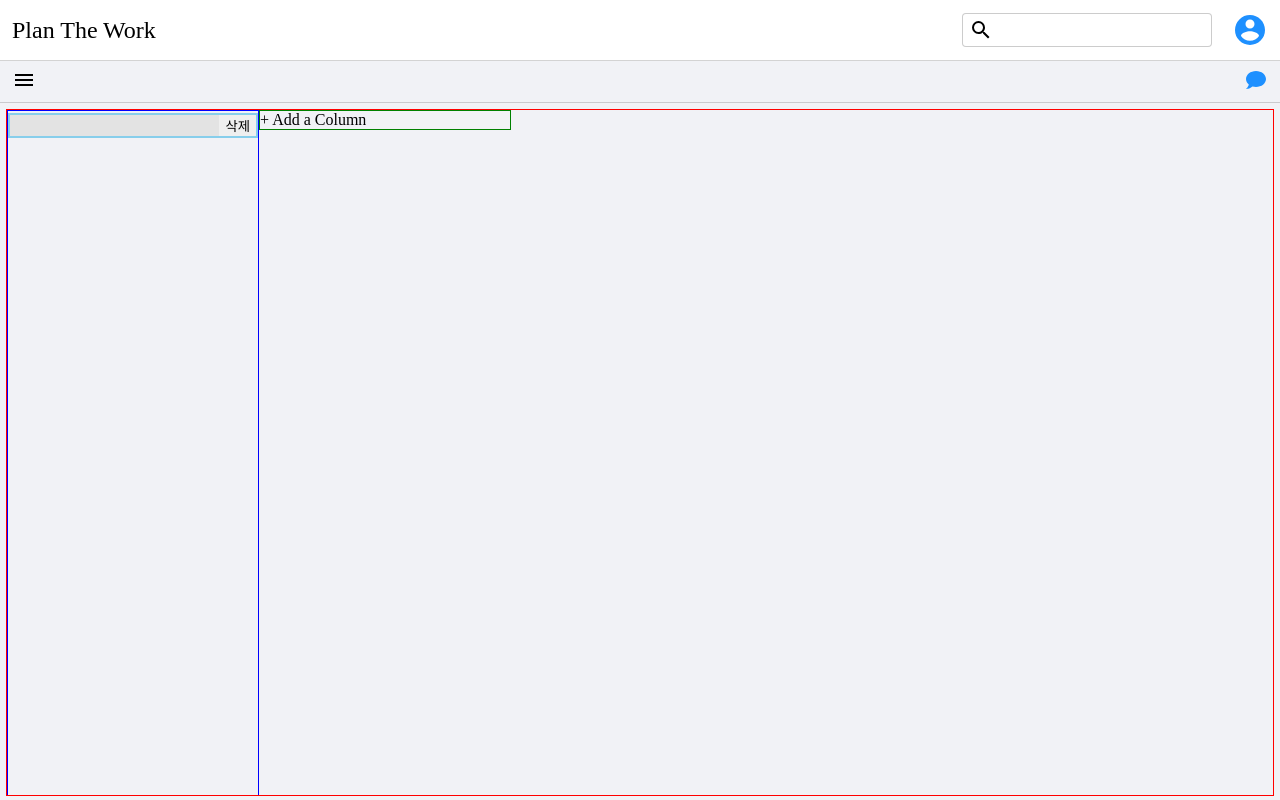
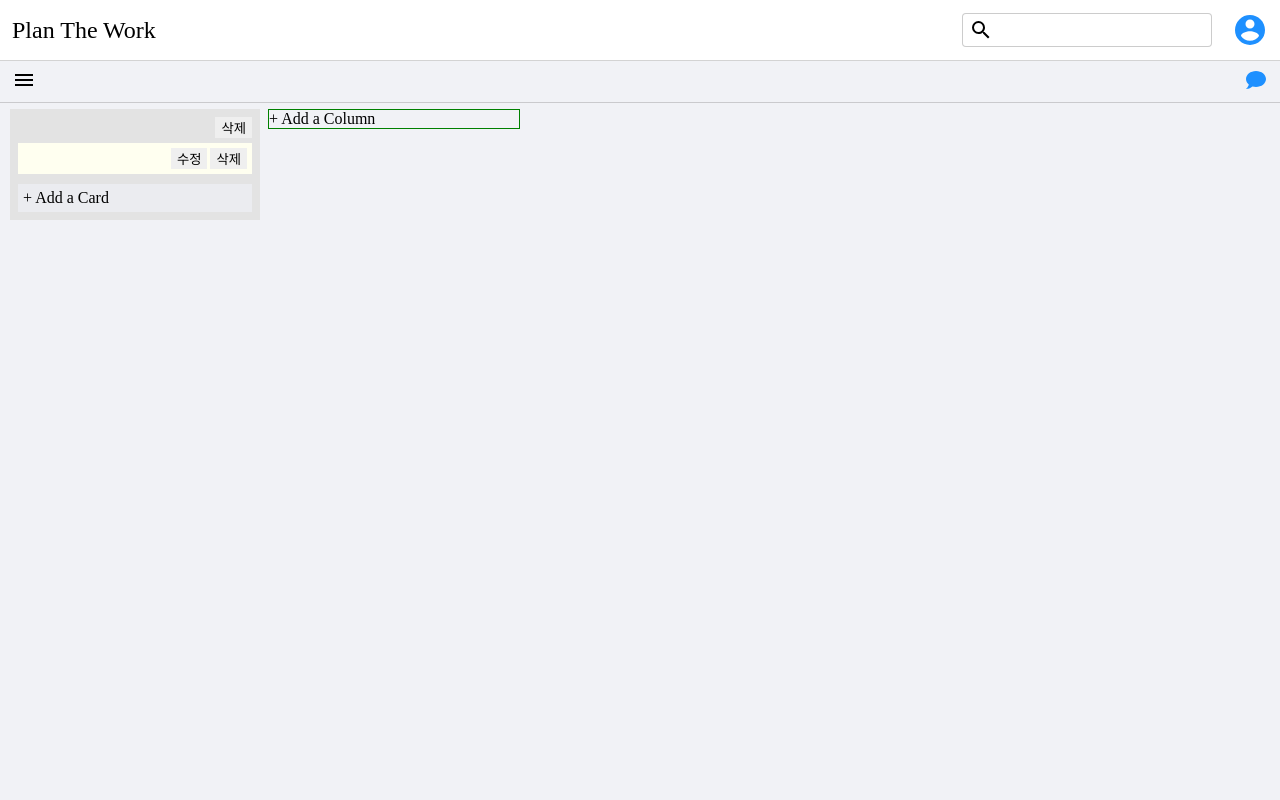
Before and after one commit to AustinHyoung/PTW-React, a React app: page /board in a window 1280 px wide. Built offline with nearby package versions, Linux system fonts and the light colour scheme; sample sign-in values are in the browser's storage; a web font is replaced by a local one.

Commit message:
style edit, name change, card order

```diff
--- a/src/components/BoardComponent.tsx
+++ b/src/components/BoardComponent.tsx
@@ -19,27 +19,25 @@ import Counter from './Counter';
 import { PathPayload } from '../redux/types';
 
 const BoardComponent = () => {
-  const info = useSelector((state: RootState) => state.info.data);
   const { id } = useParams();
-  console.log('info', info);
 
-  // 상태 조회
-  const count = useSelector((state: RootState) => state.count.count);
-  const dispatch = useDispatch();
-  console.log(count);
+  // // 상태 조회
+  // const count = useSelector((state: RootState) => state.count.count);
+  // const dispatch = useDispatch();
+  // console.log(count);
 
-  // 액션 함수에 디스패치 => 업데이트
-  const onIncrease = ({ id }: PathPayload) => {
-    dispatch(increase({ id }));
-  };
+  // // 액션 함수에 디스패치 => 업데이트
+  // const onIncrease = ({ id }: PathPayload) => {
+  //   dispatch(increase({ id }));
+  // };
 
-  const onDecrease = () => {
-    dispatch(decrease());
-  };
+  // const onDecrease = () => {
+  //   dispatch(decrease());
+  // };
 
-  const onNumIncrease = (payload: number) => {
-    dispatch(numIncrease(payload));
-  };
+  // const onNumIncrease = (payload: number) => {
+  //   dispatch(numIncrease(payload));
+  // };
 
   const [leftSide, setLeftSide] = useState(false);
   const [rightSide, setRightSide] = useState(false);
--- a/src/components/dnd/Board.tsx
+++ b/src/components/dnd/Board.tsx
@@ -5,6 +5,7 @@ import { addColumn, deleteColumn, editColumn } from '../../redux/action/actions'
 import { CardsListProps } from '../../redux/types';
 import Column from './Column';
 import AddColumn from './AddColumn';
+import * as S from '../../styles/styles';
 
 interface Props {
   boardNo: number;
@@ -31,20 +32,13 @@ const Board = ({ boardNo, cardsList, title }: Props) => {
       <Droppable droppableId={strBoardNo} type="BOARD" direction="horizontal">
         {(provided) => {
           return (
-            <div
-              {...provided.droppableProps}
-              ref={provided.innerRef}
-              style={{ display: 'flex', height: '100%', overflowY: 'hidden', border: '1px solid red' }}
-            >
+            <S.DroppableBoard {...provided.droppableProps} ref={provided.innerRef}>
               {cardsList.map(({ cards_list_no, title, card, list_order }) => (
-                <div
-                  style={{ height: '100%', display: 'inline-block', verticalAlign: 'top', border: '1px solid blue' }}
-                  key={cards_list_no}
-                >
+                <S.CardsListSpace key={cards_list_no}>
                   <Column
                     {...{
-                      list_order,
-                      cards_list_no,
+                      listOrder: list_order,
+                      cardsListNo: cards_list_no,
                       card,
                       title,
                       handleOnDeleteColumn: handleOnDeleteColumn(cards_list_no),
@@ -52,13 +46,13 @@ const Board = ({ boardNo, cardsList, title }: Props) => {
                     }}
                     key={cards_list_no}
                   />
-                </div>
+                </S.CardsListSpace>
               ))}
               {provided.placeholder}
-              <div>
+              <S.AddColumnSpace>
                 <AddColumn handleOnAddColumn={handleOnAddColumn} />
-              </div>
-            </div>
+              </S.AddColumnSpace>
+            </S.DroppableBoard>
           );
         }}
       </Droppable>
--- a/src/components/dnd/Card.tsx
+++ b/src/components/dnd/Card.tsx
@@ -1,47 +1,45 @@
 import React, { useState } from 'react';
 import { Draggable } from 'react-beautiful-dnd';
-import { CardsProps } from '../../redux/types';
+import { CardProps } from '../../redux/types';
 import EditCard from './EditCard';
+import * as S from '../../styles/styles';
 
-interface CardProps {
-  card: CardsProps;
-  index: number;
-  onDelete: (cardId: string) => void;
-  onSave: (newCard: CardsProps) => void;
+interface Props {
+  cards: CardProps;
+  onDelete: (cardNo: number) => void;
+  onSave: (newCard: CardProps) => void;
 }
 
-const Card = ({ card, index, onDelete, onSave }: CardProps) => {
+const Card = ({ cards, onDelete, onSave }: Props) => {
   const [anchorEl, setAnchorEl] = useState(null);
 
-  const handleOnDelete = () => onDelete(card.id);
+  const strCardNo = String(cards.card_no);
+
+  const handleOnDelete = () => onDelete(cards.card_no);
 
   const handleOpenEdit = (e: React.MouseEvent<HTMLButtonElement>) => setAnchorEl(e.currentTarget);
 
   const handleCloseEdit = () => setAnchorEl(null);
 
-  const handleOnSave = (newCard: CardsProps) => {
+  const handleOnSave = (newCard: CardProps) => {
     setAnchorEl(null);
     onSave(newCard);
   };
   return (
     <>
-      <Draggable draggableId={card.id} index={index}>
+      <Draggable draggableId={strCardNo} index={cards.card_order}>
         {(provided, snapshot) => {
           return (
-            <div
+            <S.DraggableCard
               ref={provided.innerRef}
               {...provided.draggableProps}
               {...provided.dragHandleProps}
               style={{
                 ...provided.draggableProps.style,
-                height: 'auto',
-                background: 'ivory',
-                textAlign: 'left',
-                marginBottom: 5,
               }}
             >
               <div style={{ boxSizing: 'border-box', display: 'flex', padding: 5 }}>
-                <div style={{ flex: 1, wordBreak: 'break-all', whiteSpace: 'normal' }}>{card.title}</div>
+                <div style={{ flex: 1, wordBreak: 'break-all', whiteSpace: 'normal' }}>{cards.contents}</div>
                 <div>
                   <div style={{ display: 'flex', gap: 3 }}>
                     <button onClick={handleOpenEdit}>수정</button>
@@ -49,11 +47,11 @@ const Card = ({ card, index, onDelete, onSave }: CardProps) => {
                   </div>
                 </div>
               </div>
-            </div>
+            </S.DraggableCard>
           );
         }}
       </Draggable>
-      {anchorEl && <EditCard anchorEl={anchorEl} onClose={handleCloseEdit} card={card} onSave={handleOnSave} />}
+      {/* {anchorEl && <EditCard anchorEl={anchorEl} onClose={handleCloseEdit} card={card} onSave={handleOnSave} />} */}
     </>
   );
 };
--- a/src/components/dnd/Column.tsx
+++ b/src/components/dnd/Column.tsx
@@ -6,45 +6,37 @@ import { addCard, deleteCard, editCard } from '../../redux/action/actions';
 import ColumnHeader from './ColumnHeader';
 import Card from './Card';
 import AddCard from './AddCard';
+import * as S from '../../styles/styles';
 
 interface Props {
-  cards_list_no: number;
+  cardsListNo: number;
   title: string;
   card: CardProps[];
-  list_order: number;
+  listOrder: number;
   handleOnDeleteColumn: () => void;
   handleOnEditColumn: (title: string) => void;
 }
 
-const Column = ({ cards_list_no, title, card, list_order, handleOnDeleteColumn, handleOnEditColumn }: Props) => {
+const Column = ({ cardsListNo, title, card, listOrder, handleOnDeleteColumn, handleOnEditColumn }: Props) => {
   const dispatch = useDispatch();
   // dnd의 id는 string만 됨
-  const strCardsListNo = String(cards_list_no);
+  const strCardsListNo = String(cardsListNo);
 
-  //const handleOnAddCard = (cards_list_no: number) => (title: string) => dispatch(addCard({ title, columnId }));
+  const handleOnAddCard = (cardsListNo: number) => (title: string) => dispatch(addCard(title, cardsListNo));
 
-  //const handleOnDeleteCard = (cards_list_no: number) => (cardId: string) => dispatch(deleteCard({ columnId, cardId }));
+  const handleOnDeleteCard = (cardsListNo: number) => (cardNo: number) => dispatch(deleteCard(cardsListNo, cardNo));
 
-  //const handleOnEditCard = (cards_list_no: number) => (newCard: CardProps) => dispatch(editCard({ columnId, newCard }));
+  const handleOnEditCard = (cardsListNo: number) => (newCard: CardProps) => dispatch(editCard(cardsListNo, newCard));
 
   return (
-    <Draggable draggableId={strCardsListNo} index={list_order}>
+    <Draggable draggableId={strCardsListNo} index={listOrder}>
       {(provided) => {
         return (
-          <div
+          <S.DraggableColumn
             {...provided.draggableProps}
             ref={provided.innerRef}
             style={{
               ...provided.draggableProps.style,
-              backgroundColor: '#e3e3e3',
-              position: 'relative',
-              display: 'inline-flex',
-              maxHeight: '100%',
-              flexDirection: 'column',
-              boxSizing: 'border-box',
-              maxWidth: 250,
-              width: 250,
-              border: '2px solid skyblue',
             }}
           >
             <ColumnHeader
@@ -53,35 +45,30 @@ const Column = ({ cards_list_no, title, card, list_order, handleOnDeleteColumn,
               onDelete={handleOnDeleteColumn}
               onEdit={handleOnEditColumn}
             />
-            {/* <Droppable droppableId={strCardsListNo} type="COLUMN">
+            <Droppable droppableId={strCardsListNo} type="COLUMN">
               {(provided) => {
                 return (
-                  <div
-                    {...provided.droppableProps}
-                    ref={provided.innerRef}
-                    style={{ marginTop: 5, boxSizing: 'border-box', overflowY: 'auto', width: '100%', flex: 1 }}
-                  >
-                    {card?.map((cards, index) => {
+                  <S.DroppableColumn {...provided.droppableProps} ref={provided.innerRef}>
+                    {card?.map((cards) => {
                       return (
-                        // <Card
-                        //   {...{
-                        //     cards,
-                        //     index,
-                        //     onDelete: handleOnDeleteCard(cards_list_no),
-                        //     onSave: handleOnEditCard(cards_list_no),
-                        //   }}
-                        //   key={cards.card_no}
-                        // />
-                        <div>123123</div>
+                        <Card
+                          {...{
+                            cards,
+
+                            onDelete: handleOnDeleteCard(cardsListNo),
+                            onSave: handleOnEditCard(cardsListNo),
+                          }}
+                          key={cards.card_no}
+                        />
                       );
                     })}
                     {provided.placeholder}
-                  </div>
+                  </S.DroppableColumn>
                 );
               }}
-            </Droppable> */}
-            {/* <AddCard handleOnAddCard={handleOnAddCard(cards_list_no)} /> */}
-          </div>
+            </Droppable>
+            <AddCard handleOnAddCard={handleOnAddCard(cardsListNo)} />
+          </S.DraggableColumn>
         );
       }}
     </Draggable>
--- a/src/redux/action/actions.ts
+++ b/src/redux/action/actions.ts
@@ -1,5 +1,5 @@
 import * as types from '../types';
-import { CardsProps, BoardsProps } from '../types';
+import { CardsProps, BoardsProps, CardProps } from '../types';
 
 export const initBoard = (payload: BoardsProps) => ({
   type: types.INIT_BOARD,
@@ -26,19 +26,19 @@ export const onDragEnd = (payload: any) => ({
   payload,
 });
 
-export const addCard = (payload: { title: string; columnId: string }) => ({
+export const addCard = (title: string, cardsListNo: number) => ({
   type: types.ADD_CARD,
-  payload,
+  payload: { title, cardsListNo },
 });
 
-export const deleteCard = (payload: { columnId: string; cardId: string }) => ({
+export const deleteCard = (cardsListNo: number, cardNo: number) => ({
   type: types.DELETE_CARD,
-  payload,
+  payload: { cardsListNo, cardNo },
 });
 
-export const editCard = (payload: { columnId: string; newCard: CardsProps }) => ({
+export const editCard = (cardsListNo: number, newCard: CardProps) => ({
   type: types.EDIT_CARD,
-  payload,
+  payload: { cardsListNo, newCard },
 });
 
 /////////////////////////////////////
```
Also changed, not shown: src/components/dnd/DragDropContextComponent.tsx (+0 -14 lines).
